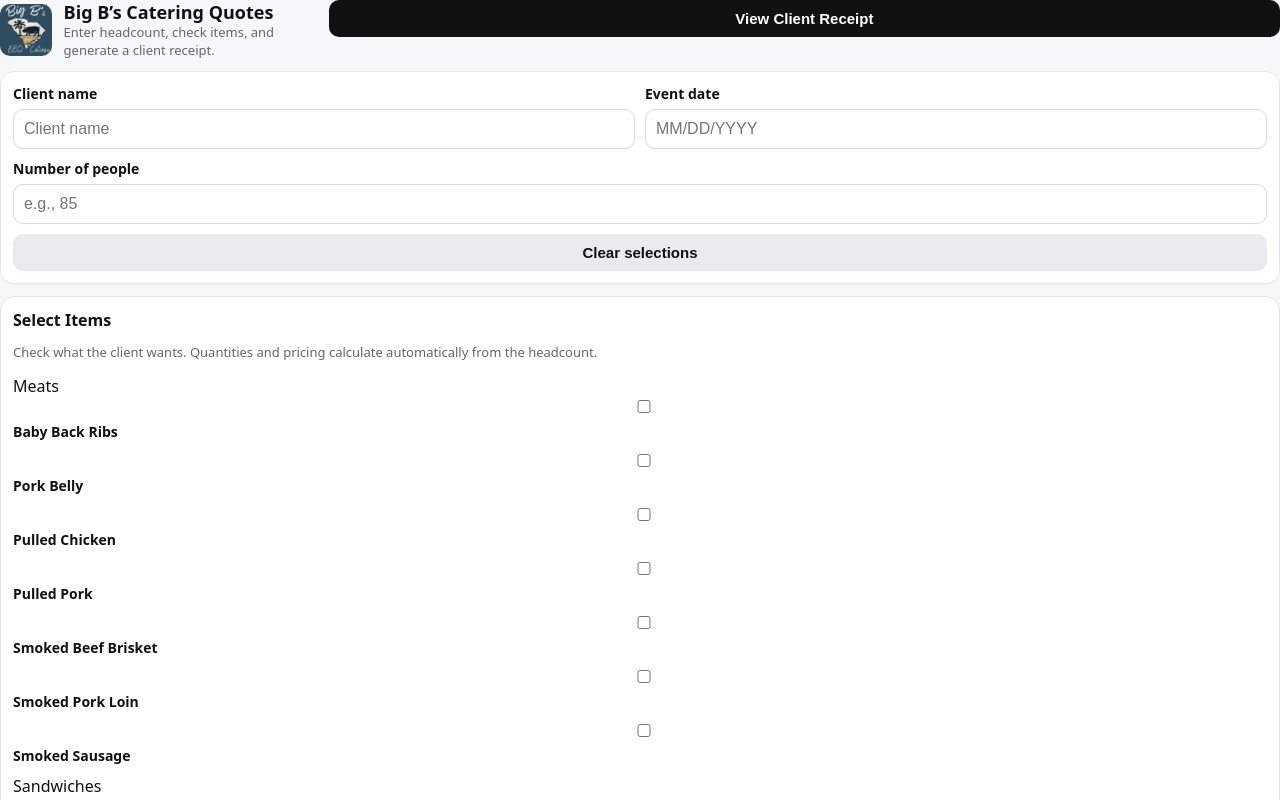
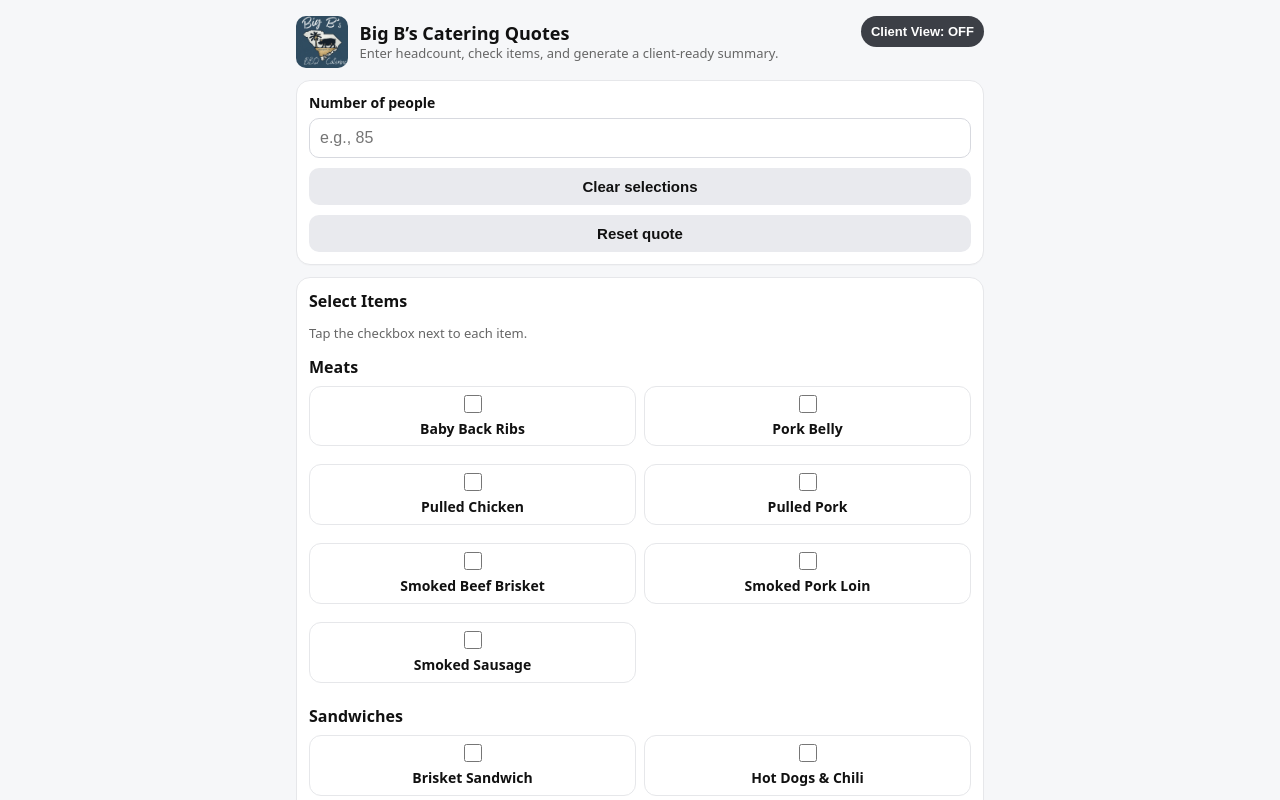
Before and after one commit to Evolve1-creator/Big-B-s-Quote-App, a React (Vite) app: page / in a window 1280 px wide. Shown: the top 800 px of the page. Built offline with nearby package versions, Linux system fonts and the light colour scheme.

Commit message:
v1.3 checkbox

```diff
--- a/src/App.jsx
+++ b/src/App.jsx
@@ -3,15 +3,11 @@ import menu from "./data/menu.json";
 import scTaxTable from "./data/scTaxTable.json";
 import ItemChecklist from "./components/ItemChecklist";
 import TaxSelector from "./components/TaxSelector";
-import ReceiptPage from "./components/ReceiptPage";
+import ClientSummary from "./components/ClientSummary";
 import { money } from "./utils/money";
 import { computeLine, computeTaxes } from "./utils/calcEngine";
 
-const LS_KEY = "bb_catering_quote_v1";
-
-function getRoute() {
-  return window.location.hash && window.location.hash.length > 1 ? window.location.hash : "#/";
-}
+const LS_KEY = "bb_catering_quote_v2";
 
 export default function App() {
   const [people, setPeople] = useState("");
@@ -21,10 +17,9 @@ export default function App() {
   const [county, setCounty] = useState("");
   const [city, setCity] = useState("");
 
+  const [clientView, setClientView] = useState(false);
   const [clientName, setClientName] = useState("");
   const [eventDate, setEventDate] = useState("");
-
-  const [route, setRoute] = useState(getRoute);
 
   // load saved state
   useEffect(() => {
@@ -37,6 +32,7 @@ export default function App() {
       setAddTax(!!s.addTax);
       setCounty(s.county ?? "");
       setCity(s.city ?? "");
+      setClientView(!!s.clientView);
       setClientName(s.clientName ?? "");
       setEventDate(s.eventDate ?? "");
     } catch {}
@@ -45,27 +41,19 @@ export default function App() {
   // persist
   useEffect(() => {
     try {
-      localStorage.setItem(
-        LS_KEY,
-        JSON.stringify({ people, selected, addTax, county, city, clientName, eventDate })
-      );
+      localStorage.setItem(LS_KEY, JSON.stringify({ people, selected, addTax, county, city, clientView, clientName, eventDate }));
     } catch {}
-  }, [people, selected, addTax, county, city, clientName, eventDate]);
-
-  // hash routing (keeps Vercel deploy simple)
-  useEffect(() => {
-    const onHashChange = () => setRoute(getRoute());
-    window.addEventListener("hashchange", onHashChange);
-    return () => window.removeEventListener("hashchange", onHashChange);
-  }, []);
+  }, [people, selected, addTax, county, city, clientView, clientName, eventDate]);
 
   const p = Number(people);
 
-  const selectedItems = useMemo(() => menu.filter((it) => !!selected[it.id]), [selected]);
+  const selectedItems = useMemo(() => {
+    return menu.filter(it => !!selected[it.id]);
+  }, [selected]);
 
   const lines = useMemo(() => {
     // compute in the same order as menu definition
-    return selectedItems.map((it) => {
+    return selectedItems.map(it => {
       const calc = computeLine(it, p);
       return {
         id: it.id,
@@ -79,10 +67,7 @@ export default function App() {
     });
   }, [selectedItems, p]);
 
-  const subtotal = useMemo(
-    () => lines.reduce((t, l) => t + Number(l.lineTotal || 0), 0),
-    [lines]
-  );
+  const subtotal = useMemo(() => lines.reduce((t, l) => t + Number(l.lineTotal || 0), 0), [lines]);
 
   const taxes = useMemo(() => {
     if (!addTax) return { stateTax: 0, countyTax: 0, hospitalityTax: 0, totalTax: 0 };
@@ -93,68 +78,47 @@ export default function App() {
   const totalDue = subtotal + taxes.totalTax;
 
   const toggleItem = (id) => {
-    setSelected((prev) => ({ ...prev, [id]: !prev[id] }));
+    setSelected(prev => ({ ...prev, [id]: !prev[id] }));
   };
 
-  const clearAll = () => setSelected({});
-
-  const gotoReceipt = () => {
-    window.location.hash = "#/receipt";
-    setRoute("#/receipt");
+  const clearAll = () => {
+    setSelected({});
   };
 
-  const gotoQuote = () => {
-    window.location.hash = "#/";
-    setRoute("#/");
+
+  const resetQuote = () => {
+    try {
+      localStorage.removeItem(LS_KEY);
+    } catch {}
+    setPeople("");
+    setSelected({});
+    setAddTax(false);
+    setCounty("");
+    setCity("");
+    setClientView(false);
+    setClientName("");
+    setEventDate("");
   };
 
-  // Receipt page (separate, client-facing)
-  if (route.startsWith("#/receipt")) {
-    const itemNames = lines.map((l) => l.name);
-    return (
-      <ReceiptPage
-        clientName={clientName}
-        eventDate={eventDate}
-        people={people}
-        selectedMap={selected}
-        itemNames={itemNames}
-        subtotal={subtotal}
-        taxTotal={taxes.totalTax}
-        total={totalDue}
-        onBack={gotoQuote}
-      />
-    );
-  }
 
   return (
-    <div className="page">
+    <div className="app">
+
 <header className="topbar">
   <div className="brandwrap">
     <img src="/logo.png" alt="Big B’s BBQ Catering logo" className="logo" />
     <div>
       <div className="brand">Big B’s Catering Quotes</div>
-            <div className="subtle">Enter headcount, check items, and generate a client receipt.</div>
+      <div className="subtle">Enter headcount, check items, and generate a client-ready summary.</div>
     </div>
   </div>
-
-        <button className="btn" type="button" onClick={gotoReceipt} disabled={lines.length === 0}>
-          View Client Receipt
+  <button className={clientView ? "toggle toggle-on" : "toggle"} onClick={() => setClientView(v => !v)} type="button">
+    Client View: {clientView ? "ON" : "OFF"}
   </button>
 </header>
 
+
       <div className="card">
-        <div className="grid2">
-          <label>
-            Client name
-            <input value={clientName} onChange={(e) => setClientName(e.target.value)} placeholder="Client name" />
-          </label>
-
-          <label>
-            Event date
-            <input value={eventDate} onChange={(e) => setEventDate(e.target.value)} placeholder="MM/DD/YYYY" />
-          </label>
-        </div>
-
         <label>
           Number of people
           <input
@@ -163,15 +127,16 @@ export default function App() {
             inputMode="numeric"
             placeholder="e.g., 85"
             value={people}
-            onChange={(e) => setPeople(e.target.value)}
+            onChange={e => setPeople(e.target.value)}
           />
         </label>
 
+
         <div className="row">
-          <button className="btn-secondary" type="button" onClick={clearAll}>
-            Clear selections
-          </button>
+          <button className="btn-secondary" type="button" onClick={clearAll}>Clear selections</button>
+          <button className="btn-secondary" type="button" onClick={resetQuote}>Reset quote</button>
         </div>
+
       </div>
 
       <ItemChecklist items={menu} selectedMap={selected} onToggle={toggleItem} />
@@ -186,14 +151,14 @@ export default function App() {
         taxTable={scTaxTable}
       />
 
+      {!clientView ? (
         <div className="card">
           <h2>Internal Quote</h2>
-
           {lines.length === 0 ? (
             <div className="subtle">Select items to see totals.</div>
           ) : (
             <div className="lines">
-            {lines.map((l) => (
+              {lines.map(l => (
                 <div key={l.id} className="line">
                   <div className="line-left">
                     <div className="line-name">{l.name}</div>
@@ -206,44 +171,31 @@ export default function App() {
           )}
 
           <div className="totals">
-          <div className="totals-row">
-            <span>Subtotal</span>
-            <span>{money(subtotal)}</span>
-          </div>
-
+            <div className="totals-row"><span>Subtotal</span><span>{money(subtotal)}</span></div>
             {addTax && county && city && (
               <>
-              <div className="totals-row">
-                <span>SC State Tax</span>
-                <span>{money(taxes.stateTax)}</span>
-              </div>
-              <div className="totals-row">
-                <span>{county} County Tax</span>
-                <span>{money(taxes.countyTax)}</span>
-              </div>
-              <div className="totals-row">
-                <span>Hospitality Tax ({city})</span>
-                <span>{money(taxes.hospitalityTax)}</span>
-              </div>
+                <div className="totals-row"><span>SC State Tax</span><span>{money(taxes.stateTax)}</span></div>
+                <div className="totals-row"><span>{county} County Tax</span><span>{money(taxes.countyTax)}</span></div>
+                <div className="totals-row"><span>Hospitality Tax ({city})</span><span>{money(taxes.hospitalityTax)}</span></div>
               </>
             )}
-
-          <div className="totals-row grand">
-            <span>Total Due</span>
-            <span>{money(totalDue)}</span>
+            <div className="totals-row grand"><span>Total Due</span><span>{money(totalDue)}</span></div>
           </div>
         </div>
-
-        <div className="row">
-          <button className="btn" type="button" onClick={gotoReceipt} disabled={lines.length === 0}>
-            Generate Client Receipt
-          </button>
-        </div>
-      </div>
+      ) : (
+        <ClientSummary
+          clientName={clientName}
+          setClientName={setClientName}
+          eventDate={eventDate}
+          setEventDate={setEventDate}
+          lines={lines}
+          taxTotal={taxes.totalTax}
+          totalDue={totalDue}
+        />
+      )}
 
       <footer className="footer subtle">
-        Deploy on Vercel to open from a link on your phone. Update pricing in <code>src/data/menu.json</code> and SC taxes in{" "}
-        <code>src/data/scTaxTable.json</code>.
+        Deploy on Vercel to open from a link on your phone. Data is editable in <code>src/data/menu.json</code> and <code>src/data/scTaxTable.json</code>.
       </footer>
     </div>
   );
--- a/src/components/ItemChecklist.jsx
+++ b/src/components/ItemChecklist.jsx
@@ -3,27 +3,18 @@ import { useMemo } from "react";
 export default function ItemChecklist({ items, selectedMap, onToggle }) {
   const grouped = useMemo(() => {
     const g = {};
-
-    const visibleItems = (items || []).filter((it) => {
-      // Items marked as on-site only should only appear when Onsite Service is selected
-      if (it?.requiresOnsite && !selectedMap?.onsite_service) return false;
-      return true;
-    });
-
-    for (const it of visibleItems) {
+    for (const it of items) {
       const cat = it.category || "Other";
       if (!g[cat]) g[cat] = [];
       g[cat].push(it);
     }
+    Object.values(g).forEach(arr => arr.sort((a,b) => a.name.localeCompare(b.name)));
+    return g;
+  }, [items]);
 
-    // stable order inside categories
-    Object.values(g).forEach((arr) => arr.sort((a, b) => a.name.localeCompare(b.name)));
-    return g;
-  }, [items, selectedMap]);
+  const catOrder = ["Meats","Sandwiches","Sides","Breads","Desserts","Drinks & Extras","Other"];
 
-  const catOrder = ["Meats", "Sandwiches", "Sides", "Breads", "Desserts", "Drinks & Extras", "Other"];
-
-  const orderedCats = Object.keys(grouped).sort((a, b) => {
+  const orderedCats = Object.keys(grouped).sort((a,b) => {
     const ia = catOrder.indexOf(a);
     const ib = catOrder.indexOf(b);
     const ra = ia === -1 ? 999 : ia;
@@ -34,17 +25,21 @@ export default function ItemChecklist({ items, selectedMap, onToggle }) {
   return (
     <div className="card">
       <h2>Select Items</h2>
-      <p className="subtle">Check what the client wants. Quantities and pricing calculate automatically from the headcount.</p>
+      <p className="subtle">Tap the checkbox next to each item.</p>
 
-      {orderedCats.map((cat) => (
-        <div key={cat} className="cat">
-          <div className="cat-title">{cat}</div>
-          <div className="checks">
-            {grouped[cat].map((it) => {
+      {orderedCats.map(cat => (
+        <div key={cat} className="category">
+          <div className="category-title">{cat}</div>
+          <div className="checkgrid">
+            {grouped[cat].map(it => {
               const checked = !!selectedMap[it.id];
               return (
-                <label key={it.id} className={checked ? "check checked" : "check"}>
-                  <input type="checkbox" checked={checked} onChange={() => onToggle(it.id)} />
+                <label key={it.id} className={"checkrow" + (checked ? " checked" : "")}>
+                  <input
+                    type="checkbox"
+                    checked={checked}
+                    onChange={() => onToggle(it.id)}
+                  />
                   <span className="checkname">{it.name}</span>
                 </label>
               );
--- a/src/data/menu.json
+++ b/src/data/menu.json
@@ -4,49 +4,49 @@
     "name": "Pulled Pork",
     "category": "Meats",
     "pricingType": "per_lb",
-    "pricePerLb": 13.0
+    "pricePerLb": 11.0
   },
   {
     "id": "pulled_chicken",
     "name": "Pulled Chicken",
     "category": "Meats",
     "pricingType": "per_lb",
-    "pricePerLb": 14.0
+    "pricePerLb": 12.0
   },
   {
     "id": "smoked_beef_brisket",
     "name": "Smoked Beef Brisket",
     "category": "Meats",
     "pricingType": "per_lb",
-    "pricePerLb": 19.0
+    "pricePerLb": 17.0
   },
   {
     "id": "pork_belly",
     "name": "Pork Belly",
     "category": "Meats",
     "pricingType": "per_lb",
-    "pricePerLb": 17.0
+    "pricePerLb": 15.0
   },
   {
     "id": "baby_back_ribs",
     "name": "Baby Back Ribs",
     "category": "Meats",
     "pricingType": "per_lb",
-    "pricePerLb": 15.0
+    "pricePerLb": 13.0
   },
   {
     "id": "smoked_pork_loin",
     "name": "Smoked Pork Loin",
     "category": "Meats",
     "pricingType": "per_lb",
-    "pricePerLb": 15.0
+    "pricePerLb": 12.0
   },
   {
     "id": "smoked_sausage",
     "name": "Smoked Sausage",
     "category": "Meats",
     "pricingType": "per_lb",
-    "pricePerLb": 11.0
+    "pricePerLb": 9.0
   },
   {
     "id": "pulled_pork_sandwich",
@@ -84,7 +84,7 @@
     "name": "Southern Slaw",
     "category": "Sides",
     "pricingType": "half_pan",
-    "halfPanPrice": 30.0
+    "halfPanPrice": 25.0
   },
   {
     "id": "potato_salad",
@@ -147,28 +147,28 @@
     "name": "Hawaiian Rolls",
     "category": "Breads",
     "pricingType": "per_person",
-    "pricePerPerson": 1.0
+    "pricePerPerson": 0.5
   },
   {
     "id": "dinner_rolls",
     "name": "Dinner Rolls",
     "category": "Breads",
     "pricingType": "per_person",
-    "pricePerPerson": 1.0
+    "pricePerPerson": 0.5
   },
   {
     "id": "slider_buns",
     "name": "Slider Buns",
     "category": "Breads",
     "pricingType": "per_person",
-    "pricePerPerson": 1.0
+    "pricePerPerson": 0.5
   },
   {
     "id": "hamburger_buns",
     "name": "Hamburger Buns",
     "category": "Breads",
     "pricingType": "per_person",
-    "pricePerPerson": 1.0
+    "pricePerPerson": 0.5
   },
   {
     "id": "banana_pudding",
@@ -217,7 +217,7 @@
     "name": "Onsite Service",
     "category": "Drinks & Extras",
     "pricingType": "per_person",
-    "pricePerPerson": 6.0
+    "pricePerPerson": 5.0
   },
   {
     "id": "delivery",
@@ -225,13 +225,5 @@
     "category": "Drinks & Extras",
     "pricingType": "flat",
     "flatPrice": 25.0
-  },
-  {
-    "id": "salad_bar",
-    "name": "Salad Bar (On-site only)",
-    "category": "Drinks & Extras",
-    "pricingType": "per_person",
-    "pricePerPerson": 5.0,
-    "requiresOnsite": true
   }
 ]
--- a/src/styles/app.css
+++ b/src/styles/app.css
@@ -219,86 +219,21 @@ code { font-family: ui-monospace, SFMono-Regular, Menlo, Monaco, Consolas, "Libe
 }
 
 
-/* Receipt Page */
-.receipt-page .receipt {
-  max-width: 860px;
-  margin: 18px auto;
+/* Checkbox alignment fix */
+.checkrow {
+  display: flex;
+  align-items: center;
+  gap: 8px;
+  padding: 8px 10px;
 }
 
-.receipt-head {
-  display: flex;
-  align-items: baseline;
-  justify-content: space-between;
-  margin-bottom: 10px;
+.checkrow input[type="checkbox"] {
+  margin: 0;
+  width: 18px;
+  height: 18px;
+  flex-shrink: 0;
 }
 
-.receipt-title {
-  font-size: 20px;
-  font-weight: 800;
-  letter-spacing: 0.3px;
+.checkname {
+  line-height: 1.2;
 }
-
-.receipt-fields {
-  display: grid;
-  grid-template-columns: repeat(2, minmax(0, 1fr));
-  gap: 12px;
-  margin-top: 10px;
-}
-
-.rf .label {
-  font-size: 12px;
-  color: #6b7280;
-}
-
-.rf .value {
-  font-size: 14px;
-  font-weight: 600;
-  margin-top: 2px;
-}
-
-.receipt-divider {
-  height: 1px;
-  background: var(--border);
-  margin: 16px 0;
-}
-
-.section-title {
-  font-weight: 700;
-  margin-bottom: 10px;
-}
-
-.itemlist {
-  list-style: none;
-  padding: 0;
-  margin: 0;
-}
-
-.itemlist li {
-  padding: 10px 0;
-  border-bottom: 1px dashed var(--border);
-}
-
-.itemlist li:last-child {
-  border-bottom: none;
-}
-
-@media (max-width: 720px) {
-  .receipt-fields {
-    grid-template-columns: 1fr;
-  }
-}
-
-/* Print-friendly */
-@media print {
-  .topbar, .footer, .btn, .btn-secondary, .toggle, .card:not(.receipt) {
-    display: none !important;
-  }
-  body {
-    background: #fff;
-  }
-  .receipt-page .receipt {
-    box-shadow: none;
-    border: none;
-    margin: 0;
-  }
-}
```
Lines whose indentation alone changed are shown as unchanged.
